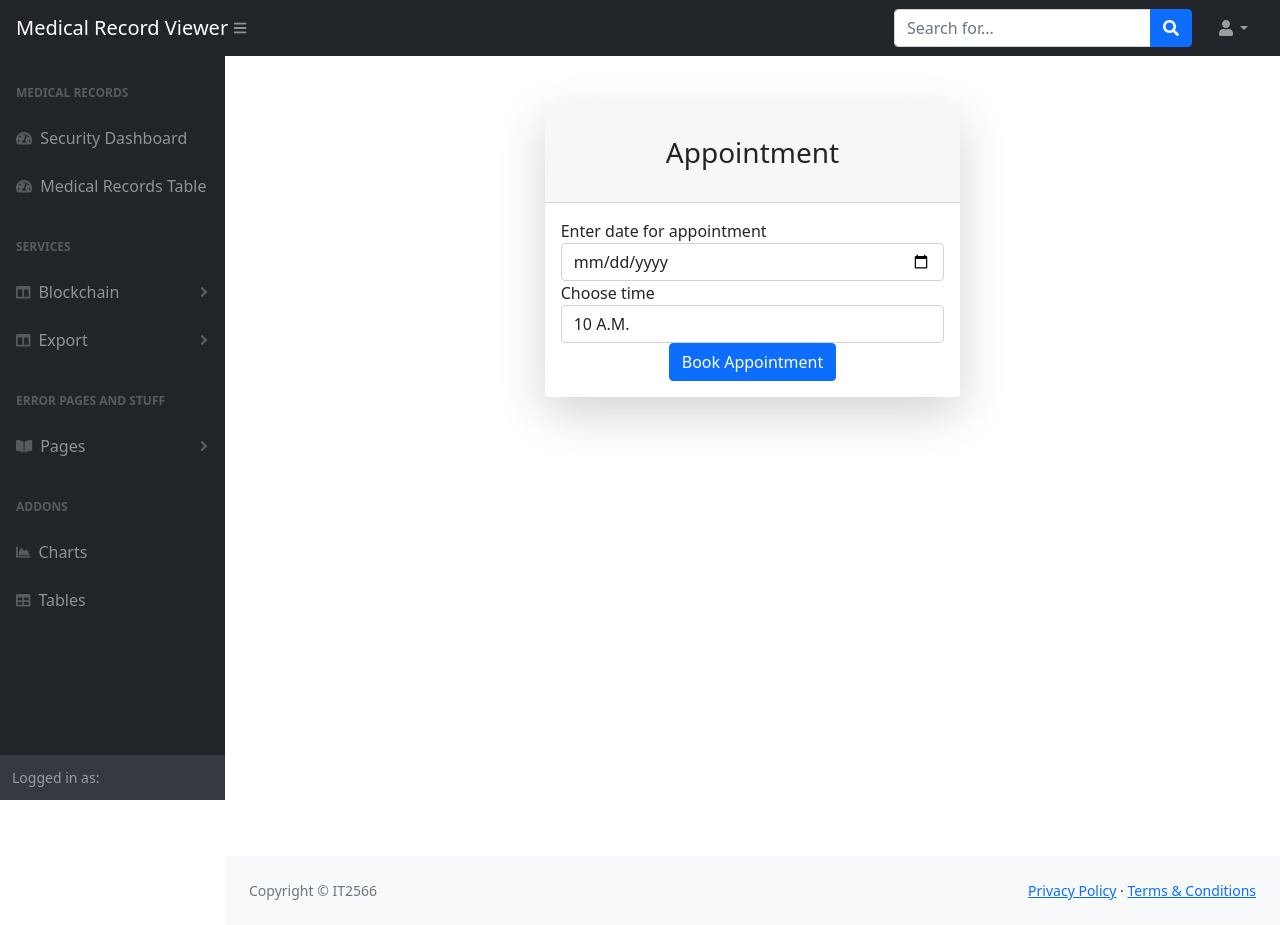
After one commit to goheesheng/Infosec_Project, a Flask app: page /appointment in a window 1280 px wide. The commit adds this page. Run offline with Flask 2, Linux system fonts and the light colour scheme; some libraries are stand-ins or nearby versions.

Commit message:
Added appointment page

```diff
--- a/forms.py
+++ b/forms.py
@@ -2,6 +2,7 @@ import re
 from wtforms import StringField, validators, SubmitField, FileField, PasswordField
 from wtforms import Form, StringField, SelectField, TextAreaField, validators, PasswordField, BooleanField, FileField, PasswordField, IntegerField
 from wtforms_validators import AlphaSpace, AlphaNumeric, Integer
+from wtforms.fields.html5 import DateField
 
 class FileSubmit(Form):
     patient_name = StringField("Patient Name",[validators.Length(min=1, max=400), validators.DataRequired()] )
@@ -43,3 +44,7 @@ class Register(Form):
     ])
     confirmPassword = PasswordField('Re-enter Password', [validators.DataRequired(),validators.EqualTo('password',message='Both password fields must be equal!')])
     submit = SubmitField("Submit")
+
+class Appointment(Form):
+    date = DateField("Enter date for appointment", validators=[validators.DataRequired()])
+    time = SelectField("Choose time", choices=[("10 A.M."),("11 A.M."),("12 P.M."),("1 P.M."),("2 P.M."),("3 P.M."),("4 P.M."),("5 P.M.")],validators=[validators.DataRequired()])
--- a/main.py
+++ b/main.py
@@ -5,6 +5,7 @@ from email.mime.image import MIMEImage
 from email.mime.text import MIMEText
 from email.mime.multipart import MIMEMultipart
 import os
+from datetime import *
 from flask import Flask, request, render_template, g, redirect, url_for, flash, session,send_from_directory
 from werkzeug.utils import secure_filename
 import pyotp
@@ -13,7 +14,7 @@ import smtplib
 import hashlib
 import re
 import bcrypt
-from forms import FileSubmit, Patient_Login_form, Admin_Login_form,Otp, Register, RequestPatientInfo_Form
+from forms import FileSubmit, Patient_Login_form, Admin_Login_form,Otp, Register, RequestPatientInfo_Form, Appointment
 from functools import wraps
 import pyodbc
 import textwrap
@@ -702,9 +703,9 @@ with app.app_context():
     #@custom_login_required
     def export():
         cursor = cnxn.cursor()
-        cursor.execute("select * from patients") #fix this LZS
+        cursor.execute("select * from patient_file")
         results = cursor.fetchall()
-        print(len(results),results,results[0].first_name,len(results[0].first_name))
+        #print(len(results),results,results[0].first_name,len(results[0].first_name))
         cursor.close()
         return render_template('export.html',results = results)
 
@@ -713,7 +714,7 @@ with app.app_context():
     #@custom_login_required
     def data(id):
         cursor = cnxn.cursor()
-        cursor.execute("select data from patients where patient_id = ?",(id))
+        cursor.execute("select file_content from patient_file where patient_id = ?",(id))
         data = cursor.fetchall()
         print(data)
         data = data[0].data.decode("utf-8")
@@ -721,6 +722,21 @@ with app.app_context():
         cursor.close()
         return render_template('data.html',data = data)
 
+    @app.route('/appointment',methods=['GET','POST'])
+    def appointment():
+        appointment = Appointment(request.form)
+        if request.method == "POST":
+            if appointment.date.data <= date.today():
+                print("date error")
+                flash('Invalid date choice!')
+                return redirect(url_for('appointment'))
+            cursor = cnxn.cursor()
+            user_appointment = str(appointment.date.data) + ", " + appointment.time.data
+            print(user_appointment)
+            cursor.execute("update patients set appointment = ? where patient_id = 2",(user_appointment))
+            flash(f'Your appointment has been booked on: {user_appointment}')
+            return redirect(url_for('appointment'))
+        return render_template('appointment.html', form = appointment)
 
     @app.route('/register', methods=['GET', 'POST'])
     def register():
@@ -779,5 +795,5 @@ with app.app_context():
         return redirect(url_for('homepage'))
 
 if __name__ == "__main__":
-    add_admin()
-    app.run(debug = True)
+    #add_admin()
+    app.run()
--- /dev/null
+++ b/templates/appointment.html
@@ -0,0 +1,36 @@
+{% extends "navbar.html" %}
+{% block navbar_content %}
+{% from "includes/_formHelper.html" import render_field %}
+<div id="layoutAuthentication">
+    <div id="layoutAuthentication_content">
+        <main>
+            <div class="container">
+
+                                            {% for message in get_flashed_messages() %}
+                                <div class = "alert alert-warning">{{ message }}</div>
+                {% endfor %}
+                <div class="row justify-content-center">
+                    <div class="col-lg-5">
+                        <div class="card shadow-lg border-0 rounded-lg mt-5">
+                            <div class="card-header"><h3 class="text-center font-weight-light my-4">Appointment</h3></div>
+                            <div class="card-body">
+                              <form method="POST">
+                                <div class="form-group">
+                                  {{ render_field(form.date, class="form-control") }}
+                                </div>
+                                  <div class="form-group">
+                                  {{ render_field(form.time, class="form-control") }}
+                                </div>
+                                <div class="text-center">
+                                  <button type="submit" class="btn btn-primary">Book Appointment</button>
+                                </div>
+                              </form>
+                            </div>
+                        </div>
+                    </div>
+                </div>
+            </div>
+        </main>
+    </div>
+</div>
+{% endblock %}
```
Also changed, not shown: templates/export.html (+1 -9 lines).
